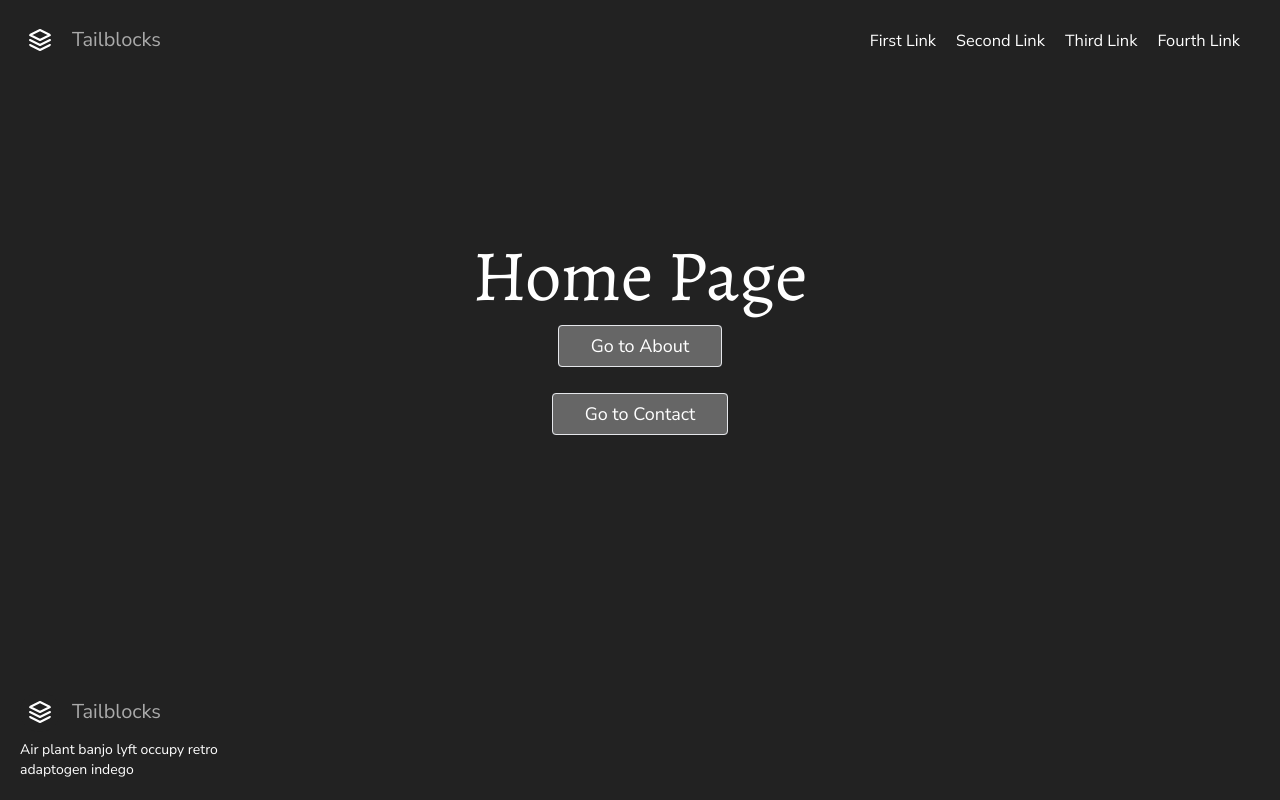
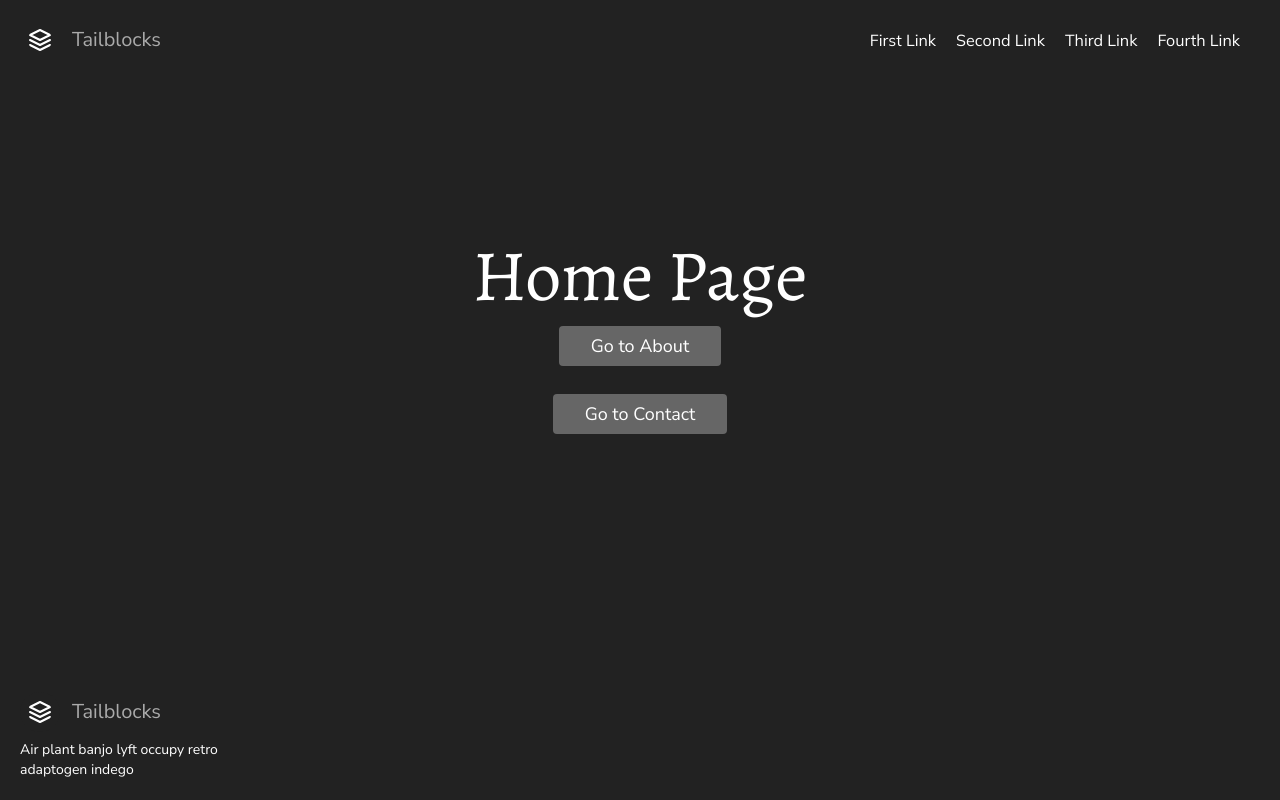
Before and after one commit to wongprom/test-next-13, a Next.js app: page / in a window 1280 px wide. Built offline with nearby package versions, Linux system fonts and the light colour scheme.

Commit message:
LinkButton, remove border.

```diff
--- a/components/LinkButton.tsx
+++ b/components/LinkButton.tsx
@@ -11,7 +11,7 @@ const LinkButton = (props: Props) => {
     <div className="m-5">
       <Link
         href={props.url}
-        className="border text-center  text-[#ffffff] bg-[#666666] py-2 px-8 focus:outline-none hover:bg-[#ffffff] hover:hover:text-[#666666] rounded text-lg m-4"
+        className="text-center text-[#ffffff] bg-[#666666] py-2 px-8 focus:outline-none hover:bg-[#ffffff] hover:hover:text-[#666666] rounded text-lg m-4"
       >
         {props.text}
       </Link>
```
